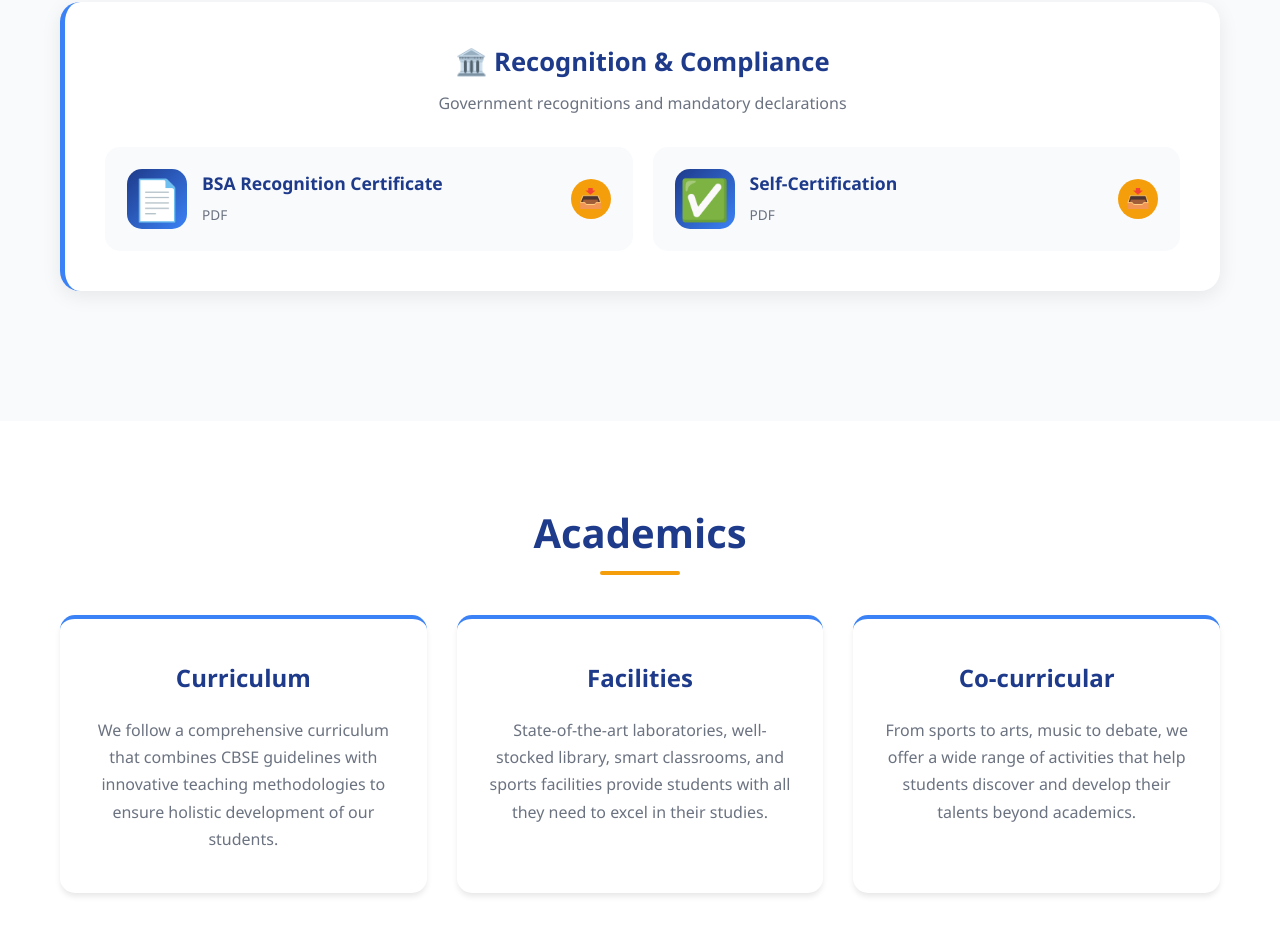
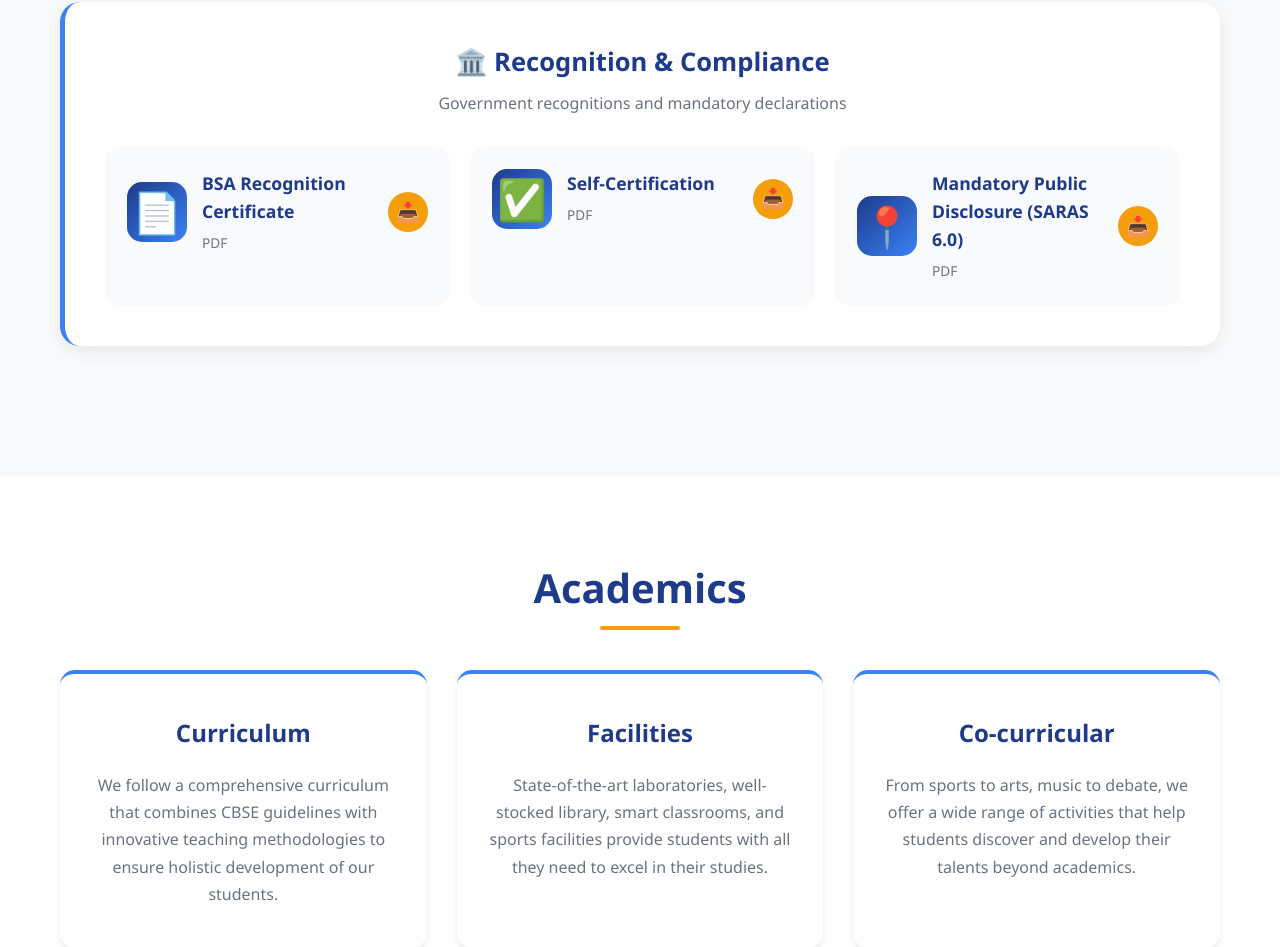
Before and after one commit to whoisadheep/whoisadheep.github.io, a plain HTML site: page index.html in a window 1280 px wide. Shown: the part 3546-4493 px from the top of the page. Drawn offline with Linux system fonts and the light colour scheme.

Commit message:
index.html

```diff
--- a/index.html
+++ b/index.html
@@ -334,6 +334,20 @@
                             <a href="documents/SELF CERTIFICATE.pdf" target="_blank" class="quick-download"><span>📥</span></a>
                         </div>
                     </div>
+                    <!-- Mandatory Public Disclosure (SARAS 6.0) -->
+<div class="doc-item scroll-animate">
+  <div class="doc-preview">
+    <span class="preview-icon">📍</span>
+    <div class="doc-info">
+      <h4>Mandatory Public Disclosure (SARAS 6.0)</h4>
+      <span class="doc-size">PDF</span>
+    </div>
+    <a href="documents/MANDATORY-DISCLOSURE.pdf" target="_blank" class="quick-download" aria-label="Download Mandatory Disclosure">
+      <span>📥</span>
+    </a>
+  </div>
+</div>
+
                 </div>
             </div>
         </div><!-- /.doc-categories -->
```
